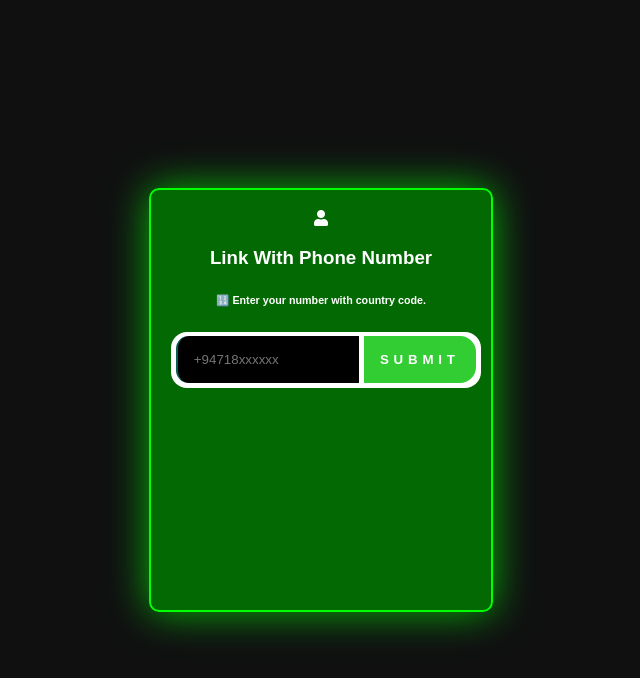
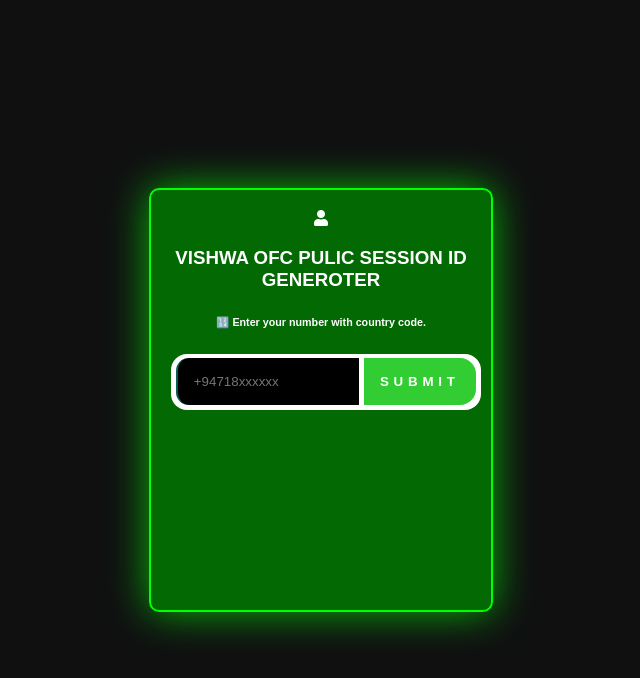
Before and after one commit to vishwa456-rg/Vishwamd-oair, a website: page pair.html in a window 1280 px wide. Shown: the whole page, without its empty margins (319-959 px from the left). Drawn offline with nearby package versions, Linux system fonts and the light colour scheme.

Commit message:
Update pair.html

```diff
--- a/pair.html
+++ b/pair.html
@@ -152,7 +152,7 @@
     <div class="box" id="box">
       <div id="text">
         <i class="fa fa-user"></i>
-        <h3 class="centered-text">Link With Phone Number</h3>
+        <h3 class="centered-text">VISHWA OFC PULIC SESSION ID GENEROTER</h3>
         <h6>🔢 Enter your number with country code.</h6>
         <div class="input-container">
           <input placeholder="+94718xxxxxx" type="number" id="number">
```
